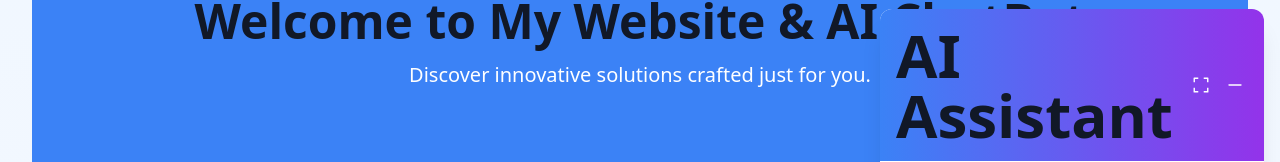
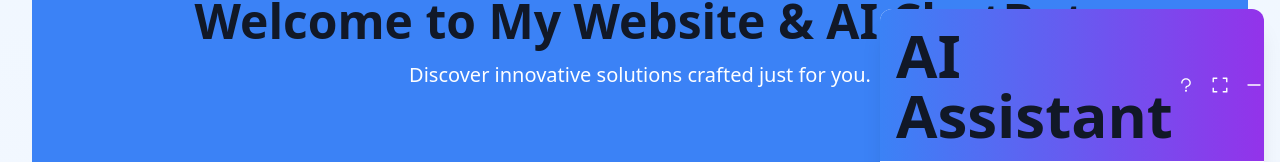
Before and after one commit to ojcross7/ai-chatbot-starter-main, a Next.js app: page / in a window 1280 px wide. Shown: the part 275-437 px from the top of the page. Built offline with nearby package versions, Linux system fonts and the light colour scheme.

Commit message:
commit all changes

```diff
--- a/components/chatbot.tsx
+++ b/components/chatbot.tsx
@@ -1,7 +1,7 @@
 'use client';
 
 import { useState, useEffect, useRef } from 'react';
-import { AiOutlineSend, AiOutlineMinus, AiOutlineExpand, AiOutlineMessage } from 'react-icons/ai';
+import { AiOutlineSend, AiOutlineMinus, AiOutlineExpand, AiOutlineMessage, AiOutlineQuestion } from 'react-icons/ai';
 import { motion, AnimatePresence } from 'framer-motion';
 
 type Message = {
@@ -30,13 +30,14 @@ export default function Chatbot() {
     messagesEndRef.current?.scrollIntoView({ behavior: 'smooth' });
   }, [messages]);
 
-  const handleSend = async () => {
-    if (!input.trim() || isLoading) return;
+  const handleSend = async (message?: string) => {
+    const text = message || input.trim();
+    if (!text || isLoading) return;
 
     const userMessage: Message = {
       id: crypto.randomUUID(),
       sender: 'user',
-      text: input.trim(),
+      text: text,
     };
 
     setMessages((prev) => [
@@ -49,7 +50,8 @@ export default function Chatbot() {
         status: 'loading',
       },
     ]);
-    setInput('');
+
+    if (!message) setInput('');
     setIsLoading(true);
 
     try {
@@ -63,7 +65,7 @@ export default function Chatbot() {
               role: m.sender === 'user' ? 'user' : 'assistant',
               content: m.text,
             }))
-            .concat({ role: 'user', content: input.trim() }),
+            .concat({ role: 'user', content: text }),
         }),
       });
 
@@ -130,10 +132,24 @@ export default function Chatbot() {
       <div className="bg-gradient-to-r from-blue-500 to-purple-600 text-white p-4 flex justify-between items-center rounded-t-xl">
         <h1 className="font-semibold">AI Assistant</h1>
         <div className="flex gap-2">
-          <button onClick={() => setIsExpanded(!isExpanded)} className="hover:bg-white/10 p-1 rounded transition-colors">
+          <button
+            onClick={() => handleSend('What are the most common issues and how can I resolve them?')}
+            disabled={isLoading}
+            className="hover:bg-white/10 p-1 rounded transition-colors"
+            title="AI FAQ"
+          >
+            <AiOutlineQuestion size={18} />
+          </button>
+          <button
+            onClick={() => setIsExpanded(!isExpanded)}
+            className="hover:bg-white/10 p-1 rounded transition-colors"
+          >
             <AiOutlineExpand size={18} />
           </button>
-          <button onClick={() => setIsOpen(false)} className="hover:bg-white/10 p-1 rounded transition-colors">
+          <button
+            onClick={() => setIsOpen(false)}
+            className="hover:bg-white/10 p-1 rounded transition-colors"
+          >
             <AiOutlineMinus size={18} />
           </button>
         </div>
@@ -142,8 +158,17 @@ export default function Chatbot() {
       <div className="flex-1 overflow-y-auto p-4 space-y-4">
         <AnimatePresence>
           {messages.map((message) => (
-            <motion.div key={message.id} className={`flex ${message.sender === 'user' ? 'justify-end' : 'justify-start'}`}>
-              <div className={`max-w-[80%] p-3 rounded-2xl ${message.sender === 'user' ? 'bg-blue-500 text-white' : 'bg-gray-100 text-gray-800'}`}>
+            <motion.div
+              key={message.id}
+              initial={{ opacity: 0, y: 20 }}
+              animate={{ opacity: 1, y: 0 }}
+              className={`flex ${message.sender === 'user' ? 'justify-end' : 'justify-start'}`}
+            >
+              <div
+                className={`max-w-[80%] p-3 rounded-2xl ${
+                  message.sender === 'user' ? 'bg-blue-500 text-white' : 'bg-gray-100 text-gray-800'
+                }`}
+              >
                 <p className="text-sm whitespace-pre-wrap">{message.text}</p>
                 {message.status === 'loading' && <div className="mt-2">...</div>}
               </div>
@@ -162,14 +187,21 @@ export default function Chatbot() {
             placeholder="Ask anything..."
             className="flex-1 px-4 py-2 border rounded-full focus:outline-none focus:ring-2 focus:ring-blue-500 text-sm"
           />
-          <button onClick={handleSend} disabled={isLoading} className="p-2 bg-blue-500 text-white rounded-full hover:bg-blue-600 disabled:opacity-50">
+          <button
+            onClick={() => handleSend()}
+            disabled={isLoading}
+            className="p-2 bg-blue-500 text-white rounded-full hover:bg-blue-600 disabled:opacity-50"
+          >
             <AiOutlineSend size={18} />
           </button>
         </div>
       </div>
     </motion.div>
   ) : (
-    <motion.button onClick={() => setIsOpen(true)} className="fixed bottom-4 right-4 p-4 bg-blue-500 text-white rounded-full shadow-lg hover:bg-blue-600 transition-all">
+    <motion.button
+      onClick={() => setIsOpen(true)}
+      className="fixed bottom-4 right-4 p-4 bg-blue-500 text-white rounded-full shadow-lg hover:bg-blue-600 transition-all"
+    >
       <AiOutlineMessage size={24} />
     </motion.button>
   );
```
